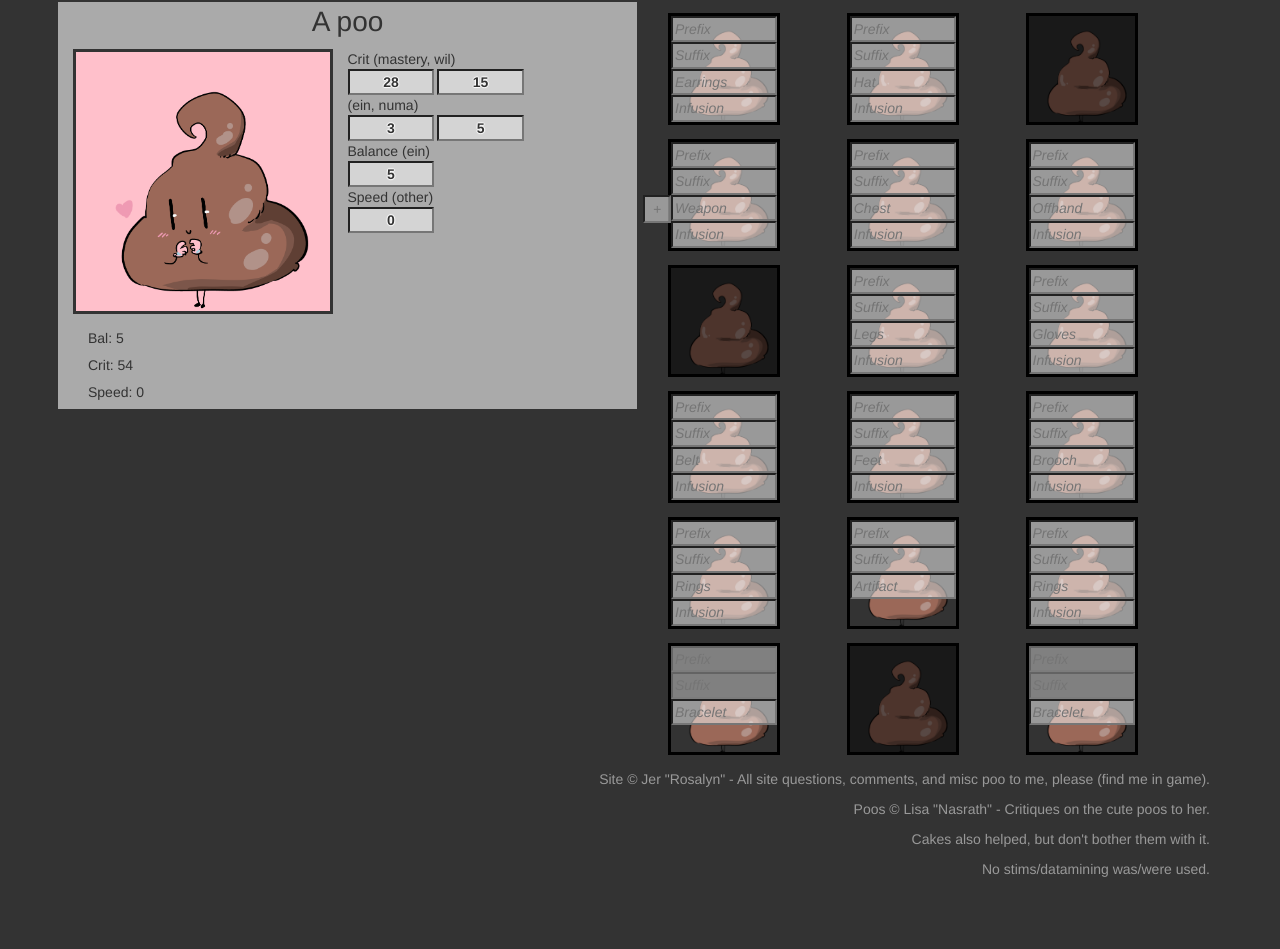
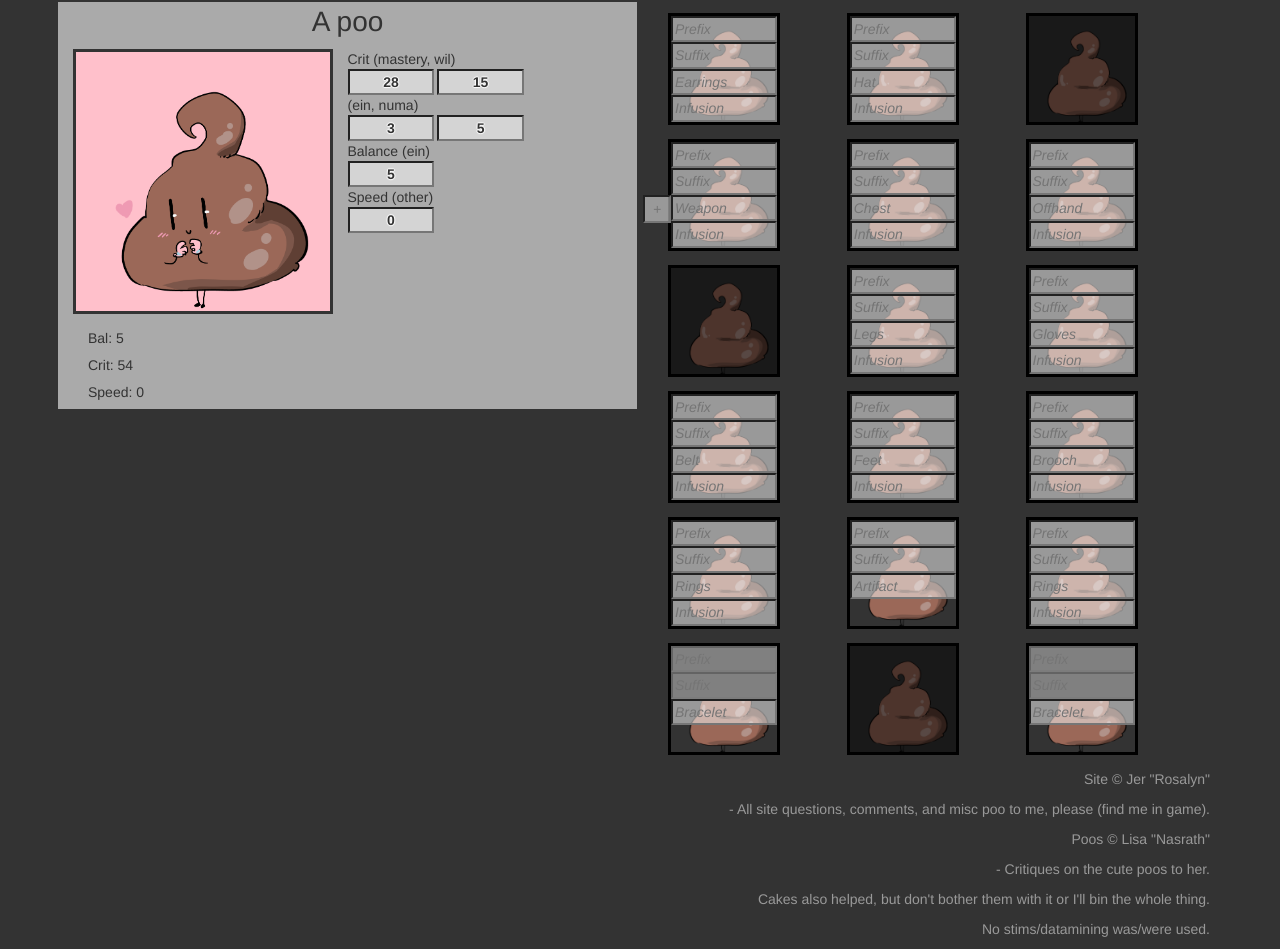
Before and after one commit to jiglei/PooArmory, a plain HTML site: page poo.html in a window 1280 px wide. Shown: the part 71-1020 px from the top of the page. Before the commit the page ends 960 px from the top, so only its background shows below. Drawn offline with Linux system fonts and the light colour scheme.

Commit message:
another disclaimer update

```diff
--- a/poo.html
+++ b/poo.html
@@ -105,13 +105,19 @@ $(document).ready( function()
 </div>
 <div class='copyright' >
 <p>
-Site &copy; Jer "Rosalyn" - All site questions, comments, and misc poo to me, please (find me in game).
+Site &copy; Jer "Rosalyn"
 </p>
 <p>
-Poos &copy; Lisa "Nasrath" - Critiques on the cute poos to her.
+- All site questions, comments, and misc poo to me, please (find me in game).
 </p>
 <p>
-Cakes also helped, but don't bother them with it.
+Poos &copy; Lisa "Nasrath"
+</p>
+<p>
+- Critiques on the cute poos to her.
+</p>
+<p>
+Cakes also helped, but don't bother them with it or I'll bin the whole thing.
 </p>
 <p>
 No stims/datamining was/were used.
```
Also changed, not shown: 1 other file.
